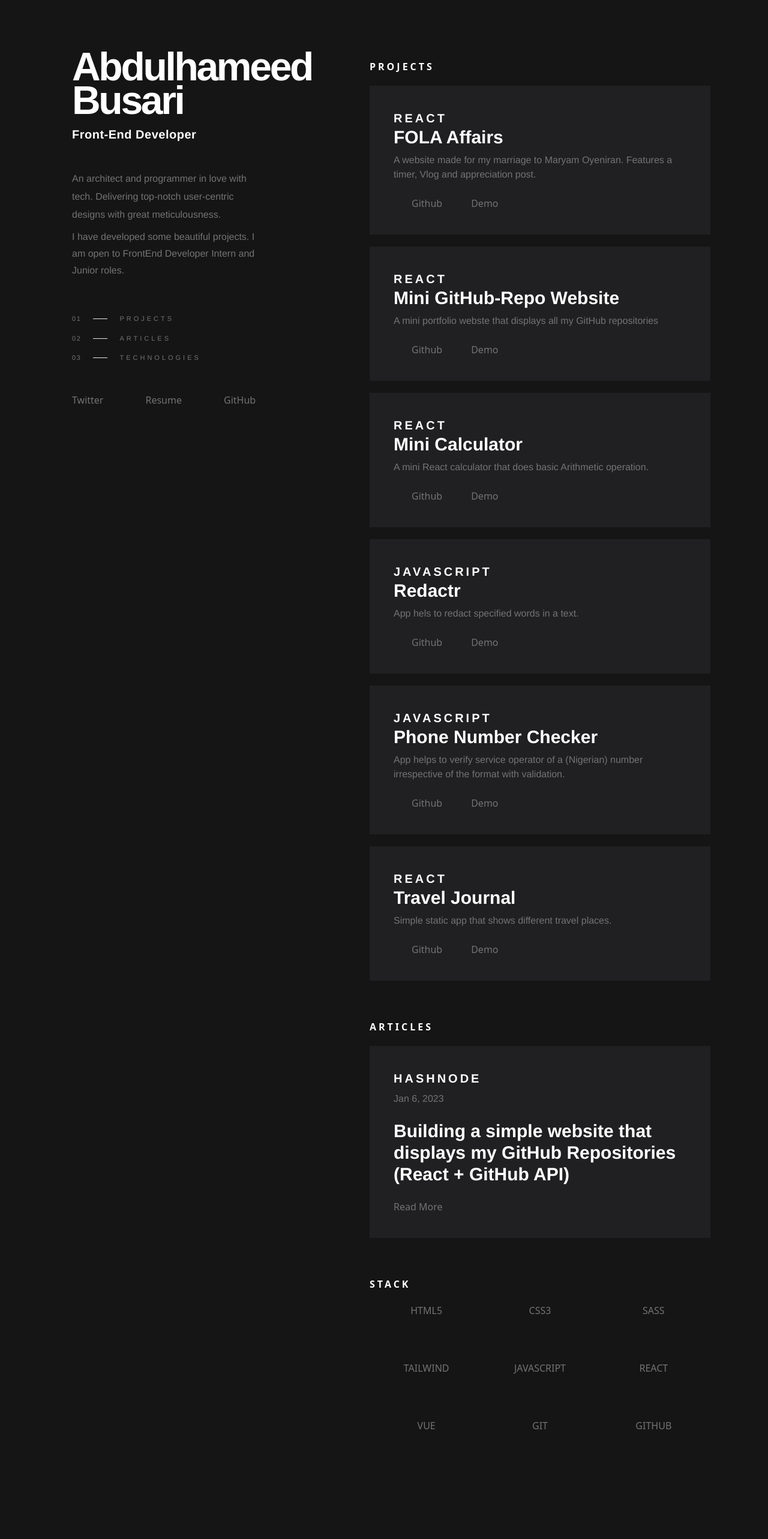
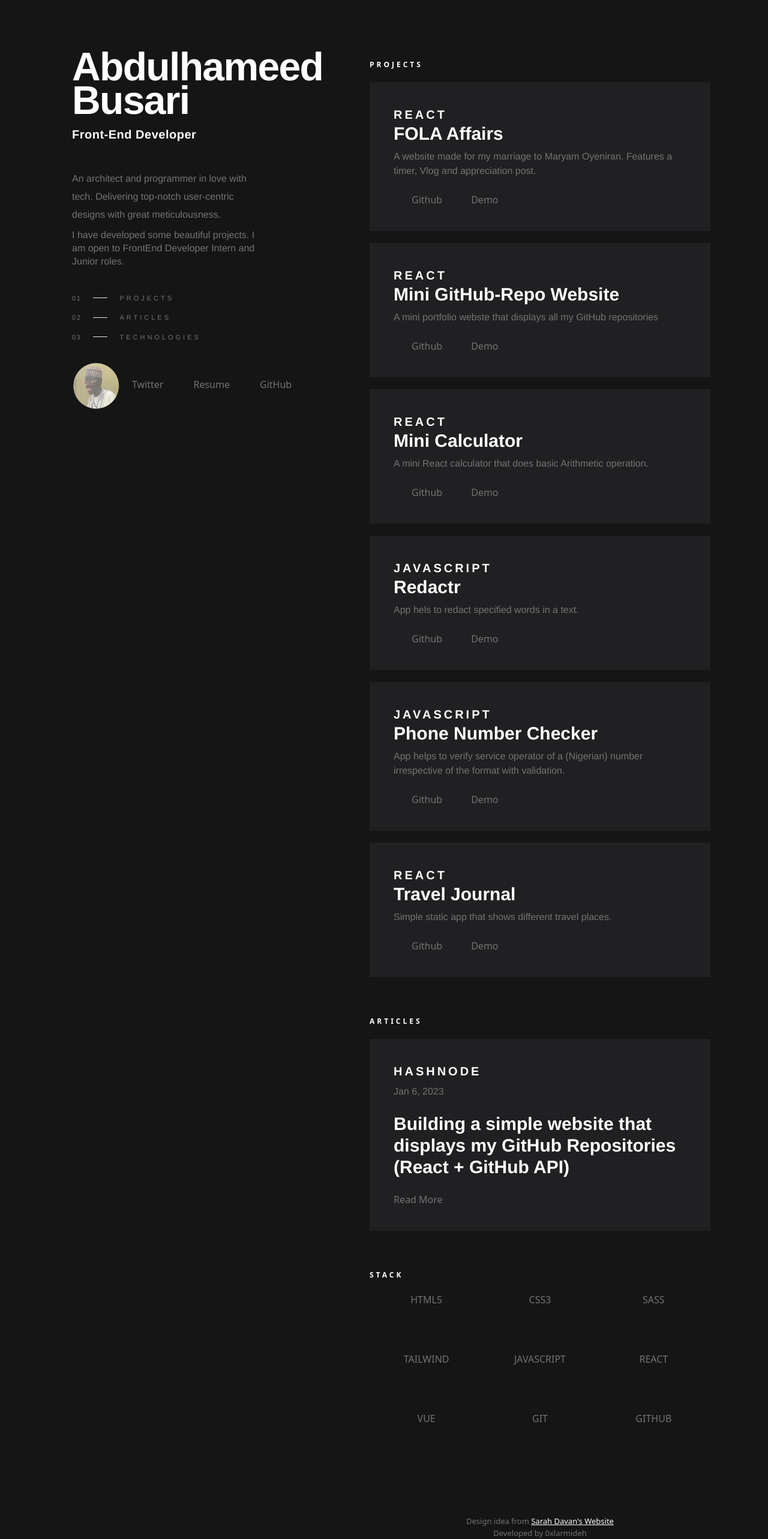
Before and after one commit to 0xlarmideh/my-portfolio, a React (Vite) app: page / in a window 1280 px wide. Shown: the part 17-2583 px from the top of the page at 60% size. Before the commit the page ends 2514 px from the top, so only its background shows below. Built offline with nearby package versions, Linux system fonts and the light colour scheme; some icons are missing; a web font is replaced by a local one.

Commit message:
STYLE/Added style fix for all sections

```diff
--- a/src/App.css
+++ b/src/App.css
@@ -60,9 +60,16 @@ body {
   letter-spacing: 4px;
   padding: 20px 0;
   font-weight: bold;
+  font-size: 12px;
   color: white;
 }
 
 .head-text {
   font-size: 5vw;
 }
+
+@media not all and (min-width: 987px) {
+  .links {
+    display: none;
+  }
+}
--- a/src/App.jsx
+++ b/src/App.jsx
@@ -3,6 +3,7 @@ import Articles from './sections/Articles'
 import Overview from './sections/Overview'
 import Projects from './sections/Projects'
 import Stack from './sections/Stack'
+import Footer from './components/Footer'
 
 function App() {
 
@@ -11,10 +12,11 @@ function App() {
       <div className="grid-1 max-md:relative fixed w-[50%] max-md:w-[100%] ">
         <Overview />
       </div>
-      <div className="grid-2 p-[36px] my-[60px] w-[50%] max-md:w-[100%] absolute right-0 mr-[60px] max-laptop:m-[0px] ">
+      <div className="grid-2 p-[36px] pb-[0] mt-[60px] w-[50%] max-md:w-[100%] absolute right-0 mr-[60px] max-laptop:m-[0px] ">
         <Projects />
         <Articles />
         <Stack />
+        <Footer />
       </div>
     </div>
   );
--- a/src/components/Description.jsx
+++ b/src/components/Description.jsx
@@ -10,15 +10,15 @@ const Description = () => {
       />
       <SmallHeading
         title="Front-End Developer"
-        className="text-white mb-[30px] text-[27px] mb-[45px] w-[70%] font-semibold tracking-wide "
+        className="text-white mb-[20px] text-[27px] mb-[45px] w-[70%] font-bold tracking-wide "
       />
       <Paragraph
         title="An architect and programmer in love with tech. Delivering top-notch user-centric designs with great meticulousness. "
-        className="text=[14px] leading-[30px] w-[80%] "
+        className="text=[14px] leading-[30px] w-[80%] max-md:w-[100%] max-md:text-[14px] "
       />
       <Paragraph
         title="I have developed some beautiful projects. I am open to FrontEnd Developer Intern and Junior roles. "
-        className="text=[14px] leading-[28px] w-[80%] "
+        className="text=[14px] leading-[22px] w-[80%] max-md:w-[100%] max-md:mb-[20px] max-md:text-[14px] "
       />
     </div>
   );
--- a/src/components/Footer.jsx
+++ b/src/components/Footer.jsx
@@ -2,8 +2,13 @@ import React from 'react'
 
 const Footer = () => {
   return (
-    <div>Footer</div>
-  )
+    <div className='text-center text-[13px] mt-[90px] '>
+      <div  >
+        Design idea from <a href="http://sarahdavan.dev" className='text-white underline' >Sarah Davan's Website</a>
+      </div>
+      <div>Developed by 0xlarmideh</div>
+    </div>
+  );
 }
 
 export default Footer
--- a/src/components/Links.jsx
+++ b/src/components/Links.jsx
@@ -27,7 +27,7 @@ export default function Links() {
       </a>
     );
   })
-  return <div>{link}</div>;
+  return <div className='links' >{link}</div>;
 }
 
 // const data = [
--- a/src/components/Socials.jsx
+++ b/src/components/Socials.jsx
@@ -1,5 +1,5 @@
 import React from 'react'
-import { Github, Resume, Twitter, LinkedIn } from "../components/Svgs";
+import pp from '../assets/pp.png'
 
 
 const datas = [
@@ -14,7 +14,7 @@ const datas = [
         className="text-white twitter-logo"
       ></box-icon>
     ),
-    url: "https://twitter.com/0xlarmideh",
+    url: "https://twitter.com/0x_larmideh",
   },
   // { id: 2, title: "LinkedIn", icon: <LinkedIn height={12} />, url: "" },
   {
@@ -43,5 +43,5 @@ export default function Socials() {
       </div>
     );
   })
-  return <div className="flex gap-[40px] items-end ">{socialsLink} </div>;
+  return <div className="flex gap-[20px] items-center "><img src={pp} className='w-[80px] ' ></img> {socialsLink} </div>;
 }
--- a/src/components/Typography.jsx
+++ b/src/components/Typography.jsx
@@ -3,7 +3,7 @@ import React from "react";
 // Main heading component
 export const Heading = ({ title, className }) => {
   return (
-    <h1 className={`text-4xl font-bold heading tracking-tighter ${className}`}>
+    <h1 className={`text-4xl font-bold heading tracking-tight ${className}`}>
       {title}
     </h1>
   );
--- a/src/sections/Overview.jsx
+++ b/src/sections/Overview.jsx
@@ -5,7 +5,7 @@ import Socials from '../components/Socials';
 
 const Overview = () => {
   return (
-    <div className="max-laptop:p-[40px] h-[100vh]  flex flex-col justify-between py-[100px] px-[120px]">
+    <div className="max-laptop:p-[40px] md:h-[100vh]  flex flex-col justify-between py-[100px] px-[120px]">
       <Description />
       <Links />
       <Socials />
--- a/src/sections/Stack.jsx
+++ b/src/sections/Stack.jsx
@@ -4,33 +4,33 @@ const Stack = () => {
   return (
     <div id="stack">
       <div className="section-head">STACK</div>
-      <div className="grid grid-cols-[1fr,1fr,1fr] " >
+      <div className="grid grid-cols-[1fr,1fr,1fr] gap-y-[15px] " >
         <div className="flex flex-col justify-center items-center"><span>HTML5</span>
-          <box-icon name="html5" color='white' size='72px' type="logo"></box-icon>
+          <box-icon name="html5" color='white' size='60px' type="logo"></box-icon>
         </div>
         <div className="flex flex-col justify-center items-center"><span>CSS3</span>
-          <box-icon name="css3" color='white' size='72px' type="logo"></box-icon>
+          <box-icon name="css3" color='white' size='60px' type="logo"></box-icon>
         </div>
         <div className="flex flex-col justify-center items-center"><span>SASS</span>
-          <box-icon name="sass" color='white' size='72px' type="logo"></box-icon>
+          <box-icon name="sass" color='white' size='60px' type="logo"></box-icon>
         </div>
         <div className="flex flex-col justify-center items-center"><span>TAILWIND</span>
-          <box-icon name="tailwind-css" color='white' size='72px' type="logo"></box-icon>
+          <box-icon name="tailwind-css" color='white' size='60px' type="logo"></box-icon>
         </div>
         <div className="flex flex-col justify-center items-center"><span>JAVASCRIPT</span>
-          <box-icon name="javascript" color='white' size='72px' type="logo"></box-icon>
+          <box-icon name="javascript" color='white' size='60px' type="logo"></box-icon>
         </div>
         <div className="flex flex-col justify-center items-center"><span>REACT</span>
-          <box-icon name="react" color='white' size='72px' type="logo"></box-icon>
+          <box-icon name="react" color='white' size='60px' type="logo"></box-icon>
         </div>
         <div className="flex flex-col justify-center items-center"><span>VUE</span>
-          <box-icon name="vuejs" color='white' size='72px' type="logo"></box-icon>
+          <box-icon name="vuejs" color='white' size='60px' type="logo"></box-icon>
         </div>
         <div className="flex flex-col justify-center items-center"><span>GIT</span>
-          <box-icon name="git" color='white' size='72px' type="logo"></box-icon>
+          <box-icon name="git" color='white' size='60px' type="logo"></box-icon>
         </div>
         <div className="flex flex-col justify-center items-center"><span>GITHUB</span>
-          <box-icon name="github" color='white' size='72px' type="logo"></box-icon>
+          <box-icon name="github" color='white' size='60px' type="logo"></box-icon>
         </div>
       </div>
     </div>
```
Also changed, not shown: src/assets/pp.png (added), 6 other files (tests, documents, lock files or other folders).
